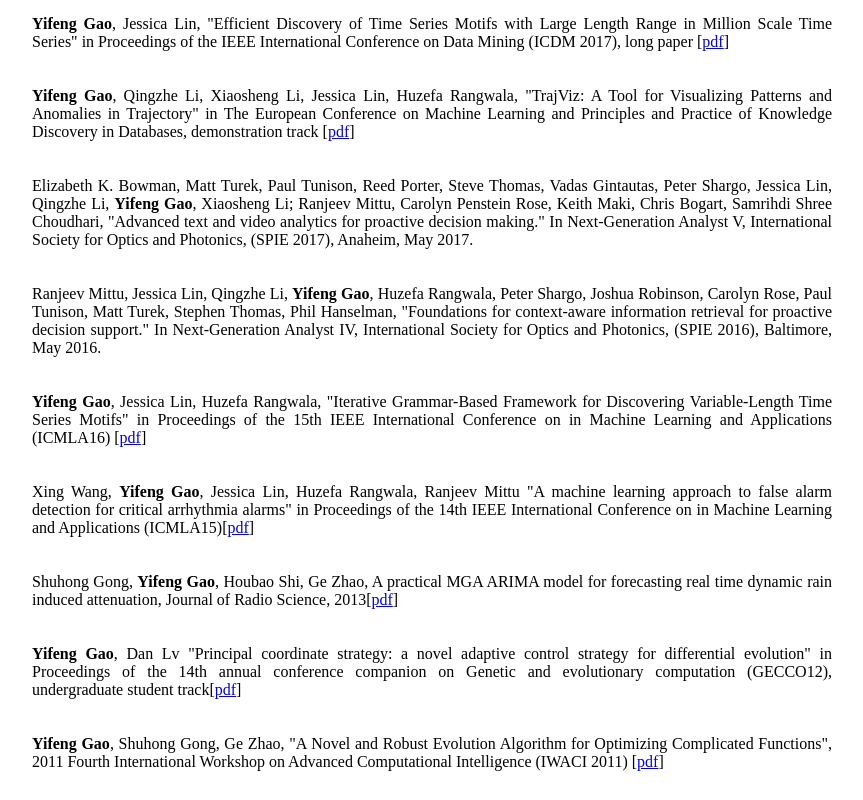
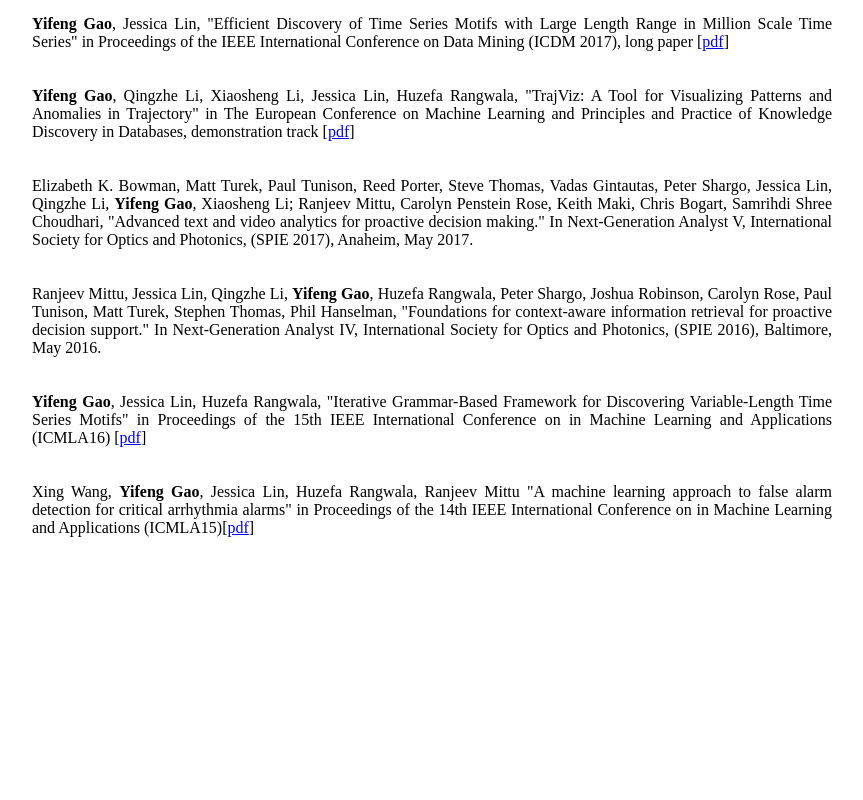
Before and after one commit to flash121123/flash121123.github.io, a plain HTML site: page index.html in a window 1280 px wide. Shown: the part 1551-2351 px from the top of the page, without its empty margins (208-1071 px from the left). After the commit the page ends 2117 px from the top, so only its background shows below. Drawn offline with Linux system fonts and the light colour scheme.

Commit message:
Update index.html

```diff
--- a/index.html
+++ b/index.html
@@ -75,13 +75,7 @@
          <b>Yifeng Gao</b>, Jessica Lin, Huzefa Rangwala, "Iterative Grammar-Based Framework for Discovering Variable-Length Time Series Motifs" in Proceedings of the 15th IEEE International Conference on in Machine Learning and Applications (ICMLA16) [<a href="https://pdfs.semanticscholar.org/1cfb/1c37e4923003a5a424b008cc326d620f4464.pdf">pdf</a>]
          <br><br><br>
          Xing Wang, <b>Yifeng Gao</b>, Jessica Lin, Huzefa Rangwala,  Ranjeev Mittu "A machine learning approach to false alarm detection for critical arrhythmia alarms" in Proceedings of the 14th IEEE International Conference on in Machine Learning and Applications (ICMLA15)[<a href="https://pdfs.semanticscholar.org/74e7/0a0a74fd192944cf224a0f9a739f63535ef8.pdf">pdf</a>]
-         <br><br><br>
-         Shuhong Gong, <b>Yifeng Gao</b>, Houbao Shi, Ge Zhao, A practical MGA ARIMA model for forecasting real time dynamic rain induced attenuation, Journal of Radio Science, 2013[<a href="http://ieeexplore.ieee.org/document/7771347/">pdf</a>]
-         <br><br><br>
-         <b>Yifeng Gao</b>, Dan Lv "Principal coordinate strategy: a novel adaptive control strategy for differential evolution" in Proceedings of the 14th annual conference companion on Genetic and evolutionary computation (GECCO12), undergraduate student track[<a href="https://www.lri.fr/~hansen/proceedings/2012/GECCO/companion/p573.pdf">pdf</a>]
-         <br><br><br>
-         <b>Yifeng Gao</b>, Shuhong Gong, Ge Zhao, "A Novel and Robust Evolution Algorithm for Optimizing Complicated Functions", 2011 Fourth International Workshop on Advanced Computational Intelligence (IWACI 2011) [<a href="https://arxiv.org/pdf/1108.3489.pdf">pdf</a>]
-    <ul>
+ <ul>
 
     </ul>
 
```
